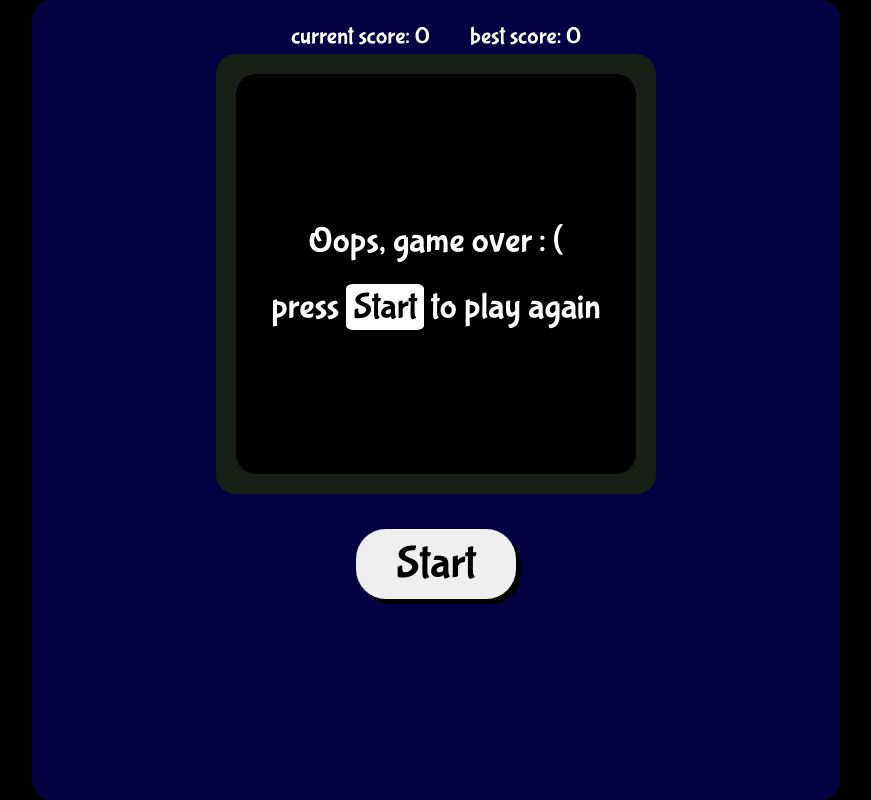
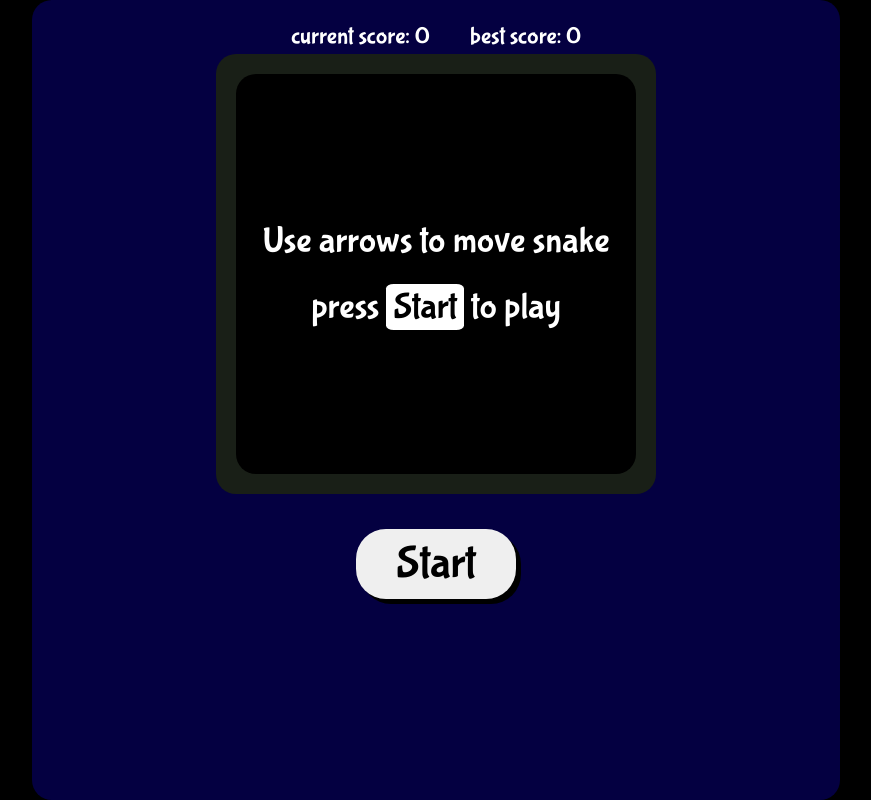
Before and after one commit to PopovDS617/snake-game, a React (Vite) app: page / in a window 1280 px wide. Shown: the whole page, without its empty margins (204-1075 px from the left). Built offline with nearby package versions, Linux system fonts and the light colour scheme.

Commit message:
feat: add initial start screen

```diff
--- a/src/components/Modal/Modal.tsx
+++ b/src/components/Modal/Modal.tsx
@@ -1,16 +1,31 @@
 import { motion } from 'framer-motion';
 import './modal.scss';
+import { useAppSelector } from '../../store/store-hooks';
 
 interface Props {
   score: number;
 }
 
 const Modal = (props: Props) => {
+  const isInitial = useAppSelector((state) => state.snake.isInitial);
+
   const options = {
     hidden: { opacity: 0, scale: 0.5 },
     enter: { opacity: 1, scale: 1 },
     exit: { opacity: 0, scale: 0.1 },
   };
+
+  const failVariant = (
+    <>
+      <p className="modal-text">{`Oops, game over : (`}</p>
+    </>
+  );
+
+  const startVariant = (
+    <>
+      <p className="modal-text">{`Use arrows to move snake`}</p>
+    </>
+  );
 
   return (
     <motion.div
@@ -21,10 +36,9 @@ const Modal = (props: Props) => {
       transition={{ duration: 0.35 }}
       className="modal-container"
     >
-      <p className="modal-text">{`Oops, game over : (`}</p>
-
+      {isInitial ? startVariant : failVariant}
       <p className="modal-text">
-        press <span className="modal-text__start">Start</span> to play again
+        press <span className="modal-text__start">Start</span> to play
       </p>
     </motion.div>
   );
--- a/src/components/Screen/Screen.tsx
+++ b/src/components/Screen/Screen.tsx
@@ -4,13 +4,15 @@ import './screen.scss';
 import useGame from '../../hooks/useGame';
 import { setStyles } from './screen-utils';
 import Modal from '../Modal/Modal';
+import { useAppSelector } from '../../store/store-hooks';
 
 const Screen = () => {
-  const { coordinates, foodPosition, hasFailed, score } = useGame();
+  const { coordinates, foodPosition, score } = useGame();
+  const { isInitial, hasFailed } = useAppSelector((state) => state.snake);
 
   return (
     <div className="screen">
-      {hasFailed ? (
+      {hasFailed || isInitial ? (
         <Modal score={score} />
       ) : (
         <div className="board">
--- a/src/components/Screen/screen.scss
+++ b/src/components/Screen/screen.scss
@@ -2,8 +2,8 @@
   -webkit-transition: 0.5s ease;
   -o-transition: 0.5s ease;
   transition: 0.5s ease;
-  width: 300px;
-  height: 300px;
+  width: 290px;
+  height: 290px;
   background: #191f17;
   padding: 20px;
   border-radius: 20px;
--- a/src/hooks/useControlButtons/useControlButtons.ts
+++ b/src/hooks/useControlButtons/useControlButtons.ts
@@ -1,15 +1,15 @@
 import { useEffect, useState } from 'react';
+import { snakeActions } from '../../store/snake/snakeSlice';
+import { useAppDispatch, useAppSelector } from '../../store/store-hooks';
 import { directions } from '../../utils/board';
-import { useAppDispatch, useAppSelector } from '../../store/store-hooks';
-import { snakeActions } from '../../store/snake/snakeSlice';
 
 import { controlsActions } from '../../store/controls/controlsSlice';
 
 const useControlButtons = () => {
   const [currentDirection, setCurrentDirection] = useState(directions.right);
 
-  const hasFailed = useAppSelector((state) => state.snake.hasFailed);
-  const { setFailed } = snakeActions;
+  const { hasFailed, isInitial } = useAppSelector((state) => state.snake);
+  const { setFailed, setInitial } = snakeActions;
   const { setPressedButton } = controlsActions;
   const dispatch = useAppDispatch();
 
@@ -31,10 +31,16 @@ const useControlButtons = () => {
       dispatch(setPressedButton('ArrowUp'));
     }
     if (key === 'Enter') {
+      if (isInitial) {
+        dispatch(setInitial(false));
+      }
+
       dispatch(setFailed(false));
+
       dispatch(setPressedButton('Enter'));
     }
   };
+
   useEffect(() => {
     if (hasFailed) {
       setCurrentDirection(directions.right);
--- a/src/hooks/useGame.ts
+++ b/src/hooks/useGame.ts
@@ -21,7 +21,7 @@ const useGame = () => {
   } = snakeActions;
 
   // state
-  const { coordinates, hasFailed, score, speed } = useAppSelector(
+  const { coordinates, hasFailed, score, speed, isInitial } = useAppSelector(
     (state) => state.snake
   );
 
@@ -53,7 +53,7 @@ const useGame = () => {
 
   //regular movement
   useEffect(() => {
-    if (!hasFailed) {
+    if (!hasFailed && !isInitial) {
       const interval = setInterval(() => {
         moveSnake();
       }, speed);
@@ -62,11 +62,11 @@ const useGame = () => {
         clearInterval(interval);
       };
     }
-  }, [coordinates, directions]);
+  }, [coordinates, directions, hasFailed, isInitial]);
 
   //back to default
   useEffect(() => {
-    if (!hasFailed) {
+    if (!hasFailed && !isInitial) {
       generateRandomFoodPosition();
       dispatch(resetSpeed());
       dispatch(resetCoordinates());
--- a/src/models/snake-types.ts
+++ b/src/models/snake-types.ts
@@ -1,6 +1,7 @@
 export type Coordinates = number[];
 
 interface SnakeState {
+  isInitial: boolean;
   coordinates: Coordinates;
   score: number;
   bestScore: number;
--- a/src/store/snake/snakeSlice.ts
+++ b/src/store/snake/snakeSlice.ts
@@ -4,10 +4,11 @@ import SnakeState, { Coordinates } from '../../models/snake-types';
 import { initialSnakeCoordinates, initialSpeed } from '../../utils/initial';
 
 const initialState: SnakeState = {
+  isInitial: true,
   coordinates: initialSnakeCoordinates,
   score: 0,
   bestScore: getBestScore() ?? 0,
-  hasFailed: false,
+  hasFailed: true,
   speed: initialSpeed,
 };
 
@@ -15,6 +16,9 @@ const snakeSlice = createSlice({
   name: 'snake',
   initialState,
   reducers: {
+    setInitial(state, action: PayloadAction<boolean>) {
+      state.isInitial = action.payload;
+    },
     setCoordinates(state, action: PayloadAction<Coordinates>) {
       state.coordinates = action.payload;
     },
```
